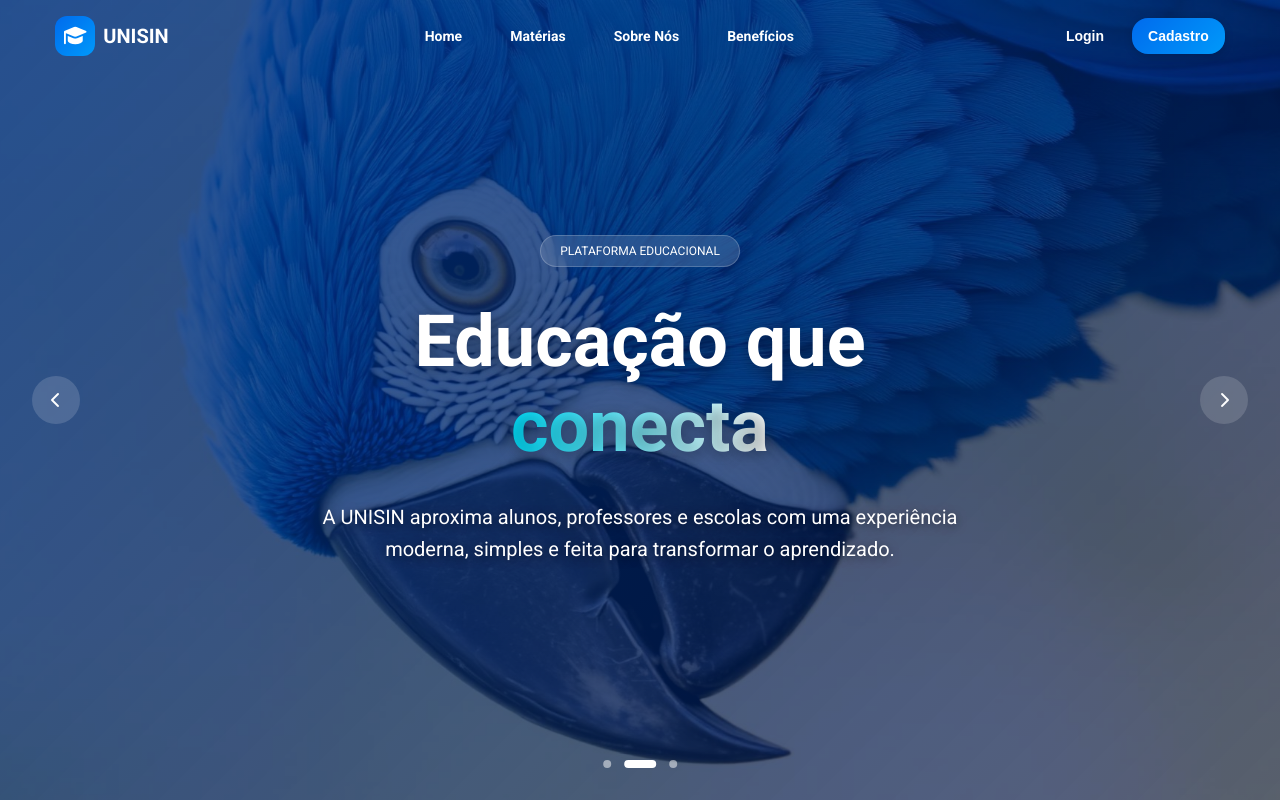
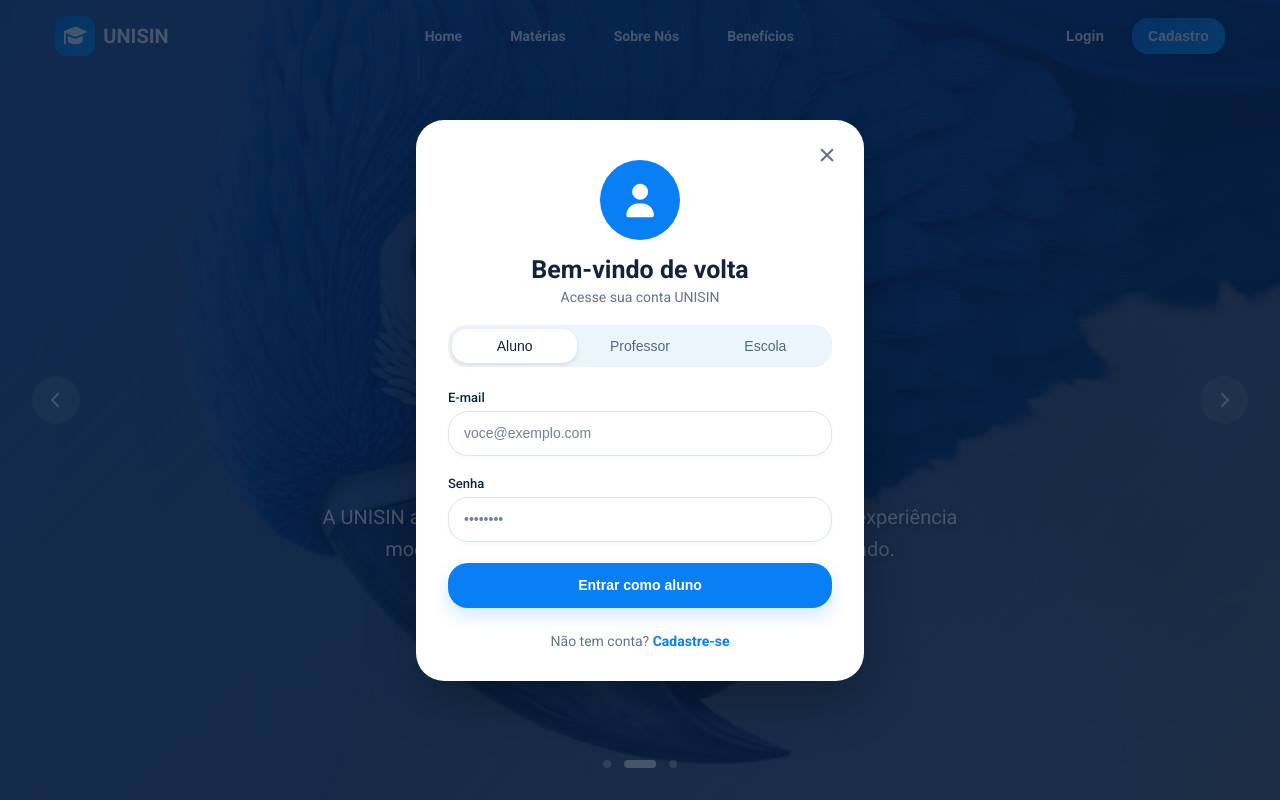
Before and after one commit to saulobbarbosa/unisin-remake, a React (Create React App) app in the folder frontend/: page / in a window 1280 px wide. Both pictures are taken after a click on the button "Login". Shown: the top 800 px of the page. Built offline with nearby package versions, Linux system fonts and the light colour scheme.

Commit message:
Formulario do login (Frontend) pronto e linkado com o botão login

```diff
--- /dev/null
+++ b/frontend/src/components/forms/Login.jsx
@@ -0,0 +1,85 @@
+import React, { useState } from "react";
+import Style from "./Login.module.css";
+
+export default function Login({ fechar }) {
+
+    const [tipoUsuario, setTipoUsuario] = useState("aluno");
+
+    return (
+        <div className={Style.overlay}>
+
+            <div className={Style.modalLogin}>
+
+                <button
+                    className={Style.btnFechar}
+                    onClick={fechar}
+                >
+                    ×
+                </button>
+
+                <div className={Style.iconeUsuario}>
+                    <i className="fa-solid fa-user"></i>
+                </div>
+
+                <h2>Bem-vindo de volta</h2>
+                <p>Acesse sua conta UNISIN</p>
+
+                {/* TIPOS DE USUÁRIO */}
+
+                <div className={Style.tipoUsuario}>
+
+                    <button
+                        className={
+                            tipoUsuario === "aluno" ? Style.ativo : ""
+                        }
+                        onClick={() => setTipoUsuario("aluno")}
+                    >
+                        Aluno
+                    </button>
+
+                    <button
+                        className={
+                            tipoUsuario === "professor" ? Style.ativo : ""
+                        }
+                        onClick={() => setTipoUsuario("professor")}
+                    >
+                        Professor
+                    </button>
+
+                    <button
+                        className={
+                            tipoUsuario === "escola" ? Style.ativo : ""
+                        }
+                        onClick={() => setTipoUsuario("escola")}
+                    >
+                        Escola
+                    </button>
+
+                </div>
+
+
+                {/* FORMULÁRIO */}
+
+                <div className={Style.formLogin}>
+
+                    <label>E-mail</label>
+                    <input type="email" placeholder="voce@exemplo.com" />
+                    <label>Senha</label>
+
+                    <input type="password" placeholder="••••••••" />
+
+                    <button className={Style.btnEntrar}>
+                        Entrar como {tipoUsuario}
+                    </button>
+
+                    <p className={Style.cadastro}>
+                        Não tem conta? <span>Cadastre-se</span>
+                    </p>
+
+                </div>
+
+            </div>
+
+        </div>
+    );
+}
--- /dev/null
+++ b/frontend/src/components/forms/Login.module.css
@@ -0,0 +1,179 @@
+.overlay {
+    position: fixed;
+    inset: 0;
+    background: rgba(8, 29, 57, 0.75);
+    display: flex;
+    justify-content: center;
+    align-items: center;
+    z-index: 9999;
+}
+
+.modalLogin {
+    position: relative;
+    width: 448px;
+    min-height: 500px;
+    padding: 40px 32px 32px;
+    box-sizing: border-box;
+    background: #ffffff;
+    border-radius: 28px;
+    box-shadow: 0 20px 50px rgba(0, 0, 0, 0.25);
+    text-align: center;
+}
+
+.btnFechar {
+    position: absolute;
+    top: 20px;
+    right: 22px;
+    width: 30px;
+    height: 30px;
+    border: none;
+    background: transparent;
+    color: #64748b;
+    font-size: 30px;
+    font-weight: 300;
+    line-height: 30px;
+    cursor: pointer;
+    padding: 0;
+}
+
+.btnFechar:hover {
+    color: #172b4d;
+}
+
+.modalLogin h2 {
+    margin: 10px 0 5px;
+    color: #10233f;
+    font-size: 25px;
+    font-weight: 700;
+}
+
+.modalLogin > p {
+    margin: 0 0 20px;
+    color: #64748b;
+    font-size: 14px;
+}
+
+.tipoUsuario {
+    width: 100%;
+    display: flex;
+    align-items: center;
+    padding: 4px;
+    margin-bottom: 23px;
+    box-sizing: border-box;
+    background: #edf5fc;
+    border-radius: 18px;
+}
+
+.tipoUsuario button {
+    flex: 1;
+    height: 34px;
+    border: none;
+    border-radius: 15px;
+    background: transparent;
+    color: #526782;
+    font-size: 14px;
+    cursor: pointer;
+    transition: 0.2s;
+}
+
+.tipoUsuario .ativo {
+    background: #ffffff;
+    color: #10233f;
+    font-weight: 500;
+    box-shadow: 0 2px 5px rgba(0, 0, 0, 0.10);
+}
+
+.formLogin {
+    text-align: left;
+}
+
+.formLogin label {
+    display: block;
+    margin-bottom: 6px;
+    color: #10233f;
+    font-size: 13px;
+    font-weight: 500;
+}
+
+.formLogin input {
+    width: 100%;
+    height: 45px;
+    box-sizing: border-box;
+    padding: 0 15px;
+    margin-bottom: 20px;
+    border: 1px solid #dce5ef;
+    border-radius: 20px;
+    background: #ffffff;
+    color: #10233f;
+    font-size: 14px;
+    outline: none;
+    box-shadow: 0 2px 5px rgba(20, 50, 80, 0.04);
+    transition: 0.2s;
+}
+
+.formLogin input::placeholder {
+    color: #71829a;
+}
+
+.formLogin input:focus {
+    border-color: #087ff5;
+    box-shadow: 0 0 0 3px rgba(8, 127, 245, 0.10);
+}
+
+.btnEntrar {
+    width: 100%;
+    height: 45px;
+    margin-top: 1px;
+    border: none;
+    border-radius: 20px;
+    background: #087ff5;
+    color: #ffffff;
+    font-size: 14px;
+    font-weight: 600;
+    cursor: pointer;
+    box-shadow: 0 8px 18px rgba(8, 127, 245, 0.18);
+    transition: 0.2s;
+}
+
+
+.btnEntrar:hover {
+    background: #006fe6;
+    transform: translateY(-1px);
+}
+
+.btnEntrar:active {
+    transform: translateY(0);
+}
+
+
+.cadastro {
+    text-align: center;
+    margin-top: 25px !important;
+    color: #64748b;
+    font-size: 14px;
+}
+
+
+
+.cadastro span {
+    color: #087ff5;
+    font-weight: 600;
+    cursor: pointer;
+}
+
+
+.cadastro span:hover {
+    text-decoration: underline;
+}
+.iconeUsuario {
+    width: 80px;
+    height: 80px;
+    margin: 0 auto 15px;
+    border-radius: 50%;
+    background: #087ff5;
+    display: flex;
+    align-items: center;
+    justify-content: center;
+    color: #ffffff;
+    font-size: 34px;
+}
--- a/frontend/src/components/layout/comps-home/Header.jsx
+++ b/frontend/src/components/layout/comps-home/Header.jsx
@@ -1,8 +1,14 @@
 import React from "react";
 
 import Style from "./header.module.css";
+import Login from "../../forms/Login";
+
+import { useState } from "react";
 
 export default function CompHeaderHome() {
+
+    const [mostrarLogin, setMostrarLogin] = useState(false);
+
     return (
         <div className={Style.containerHeader}>
             <a href="#home">
@@ -22,13 +28,24 @@ export default function CompHeaderHome() {
                 <a href="#beneficios"><h3>Benefícios</h3></a>
             </div>
             <div className={Style.divBtns}>
-                <button>
+
+                <button onClick={() => setMostrarLogin(true)}>
                     <p>Login</p>
                 </button>
+
                 <button className={Style.btnCadastro}>
                     <p>Cadastro</p>
                 </button>
+
             </div>
+            {/* FORMULÁRIO DE LOGIN */}
+
+            {mostrarLogin && (
+                <Login
+                    fechar={() => setMostrarLogin(false)}
+                />
+            )}
+
         </div>
     );
 }
```
Also changed, not shown: 1 other file (tests, documents, lock files or other folders).
